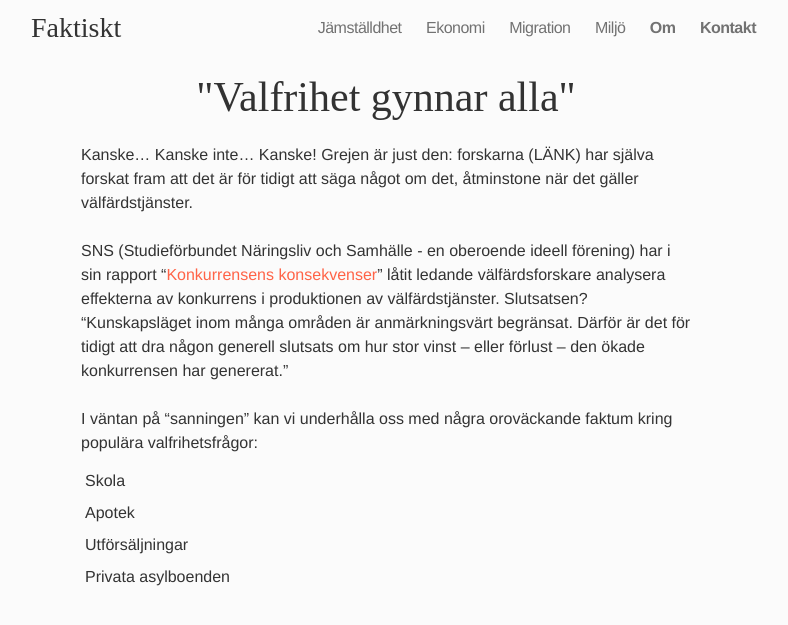
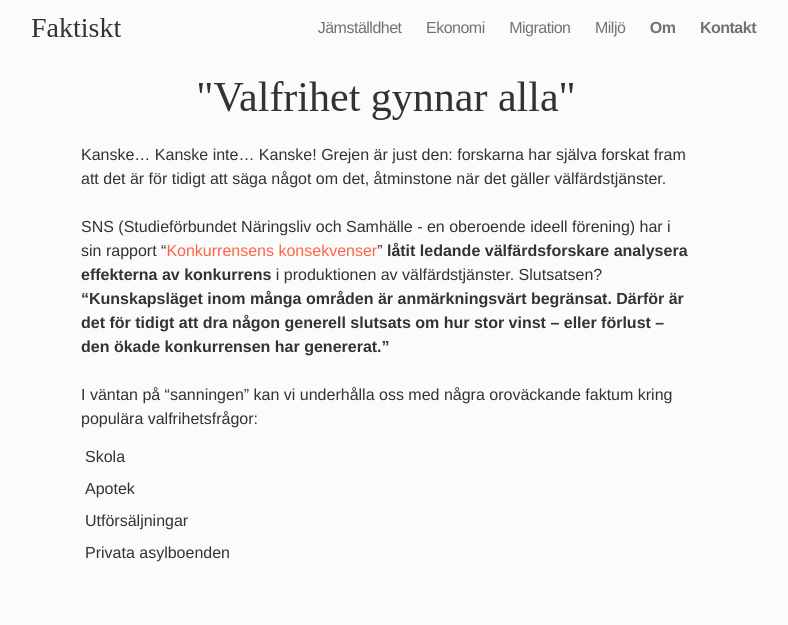
Before and after one commit to frigolitvarulv/faktiskt.github.io, a Jekyll site: the page built from ekonomi/valfrihet-gynnar-alla.md, in a window 1280 px wide. Shown: the top 625 px of the page, without its empty margins (254-1042 px from the left). Built offline with Jekyll 4.4.1, drawn with Linux system fonts in a browser that asks for light colours; nearby versions of some CDN libraries; Markdown is read by kramdown in place of the engine named in the settings.

Commit message:
Updated valfrihet-gynnar-alla.md

```diff
--- a/ekonomi/valfrihet-gynnar-alla.md
+++ b/ekonomi/valfrihet-gynnar-alla.md
@@ -2,9 +2,11 @@
 layout: postindex
 published: true
 title: "\"Valfrihet gynnar alla\""
+sort: 0
 ---
 
 
-Kanske... Kanske inte... Kanske! Grejen är just den: forskarna (LÄNK) har själva forskat fram att det är för tidigt att säga något om det, åtminstone när det gäller välfärdstjänster. <br><br>
-SNS (Studieförbundet Näringsliv och Samhälle - en oberoende ideell förening) har i sin rapport "[Konkurrensens konsekvenser](http://www.sns.se/sites/default/files/konkurrensens_konsekvenser_pod_2.pdf)" låtit ledande välfärdsforskare analysera effekterna av konkurrens i produktionen av välfärdstjänster. Slutsatsen? "Kunskapsläget inom många områden är anmärkningsvärt begränsat. Därför är det för tidigt att dra någon generell slutsats om hur stor vinst – eller förlust – den ökade konkurrensen har genererat." <br><br>
+
+Kanske... Kanske inte... Kanske! Grejen är just den: forskarna har själva forskat fram att det är för tidigt att säga något om det, åtminstone när det gäller välfärdstjänster. <br><br>
+SNS (Studieförbundet Näringsliv och Samhälle - en oberoende ideell förening) har i sin rapport "[Konkurrensens konsekvenser](http://www.sns.se/sites/default/files/konkurrensens_konsekvenser_pod_2.pdf)" **låtit ledande välfärdsforskare analysera effekterna av konkurrens** i produktionen av välfärdstjänster. Slutsatsen? **"Kunskapsläget inom många områden är anmärkningsvärt begränsat. Därför är det för tidigt att dra någon generell slutsats om hur stor vinst – eller förlust – den ökade konkurrensen har genererat."** <br><br>
 I väntan på "sanningen" kan vi underhålla oss med några oroväckande faktum kring populära valfrihetsfrågor:
```
